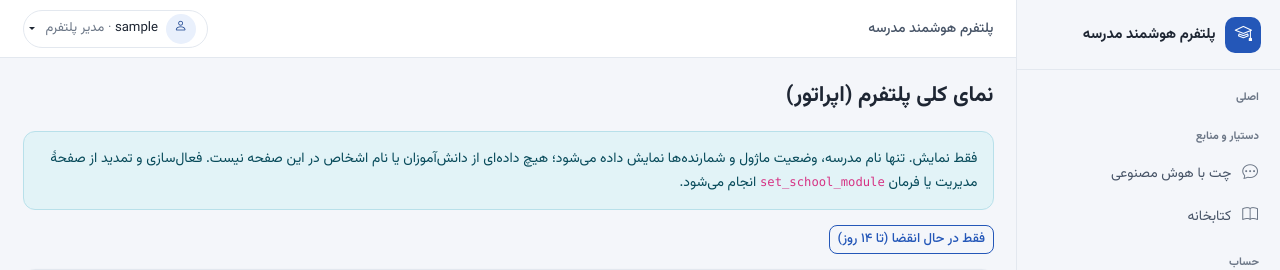
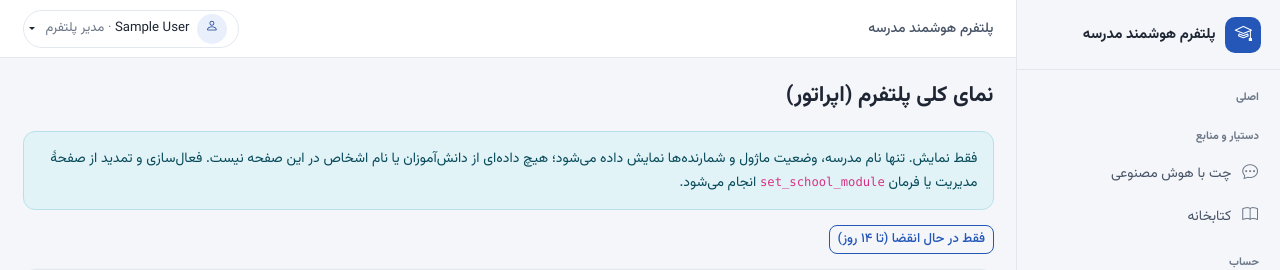
Before and after one commit to CodeNomad84/Educational-Intelligence-Platform, a Django app: page /platform/modules/ in a window 1280 px wide. Shown: the top 270 px of the page. Run offline with Django 5.2, Linux system fonts and the light colour scheme; the visitor is signed in with stand-in values (Sample User, id 1); data comes from the database, SQL or seed files in the repository; data that the repository does not hold is empty; parts of the project's set-up code (start-up, migrations or seed data) failed here and were passed over; some libraries are stand-ins or nearby versions.

Commit message:
feat(ui): top bar renders the full name in span.eip-user-name (completes 23aa618, which needs this template)
Co-Authored-By: Claude Opus 5.5 <noreply@anthropic.com>

```diff
--- a/django_core/dashboard/templates/dashboard/base.html
+++ b/django_core/dashboard/templates/dashboard/base.html
@@ -86,7 +86,7 @@
             <div class="ms-auto dropdown">
                 <button class="eip-user dropdown-toggle" type="button" data-bs-toggle="dropdown" aria-expanded="false">
                     <span class="eip-avatar" aria-hidden="true"><i class="bi bi-person"></i></span>
-                    <span class="d-none d-sm-inline"><span class="ltr">{{ user.username }}</span>{% if ROLE_LABEL %} <span class="text-muted">· {{ ROLE_LABEL }}</span>{% endif %}</span>
+                    <span class="d-none d-sm-inline"><span class="eip-user-name">{{ user.get_full_name|default:user.username }}</span>{% if ROLE_LABEL %} <span class="text-muted">· {{ ROLE_LABEL }}</span>{% endif %}</span>
                 </button>
                 <ul class="dropdown-menu dropdown-menu-end">
                     <li><a class="dropdown-item" href="{% url 'dashboard:profile' %}"><i class="bi bi-person-gear"></i> حساب من</a></li>
```
